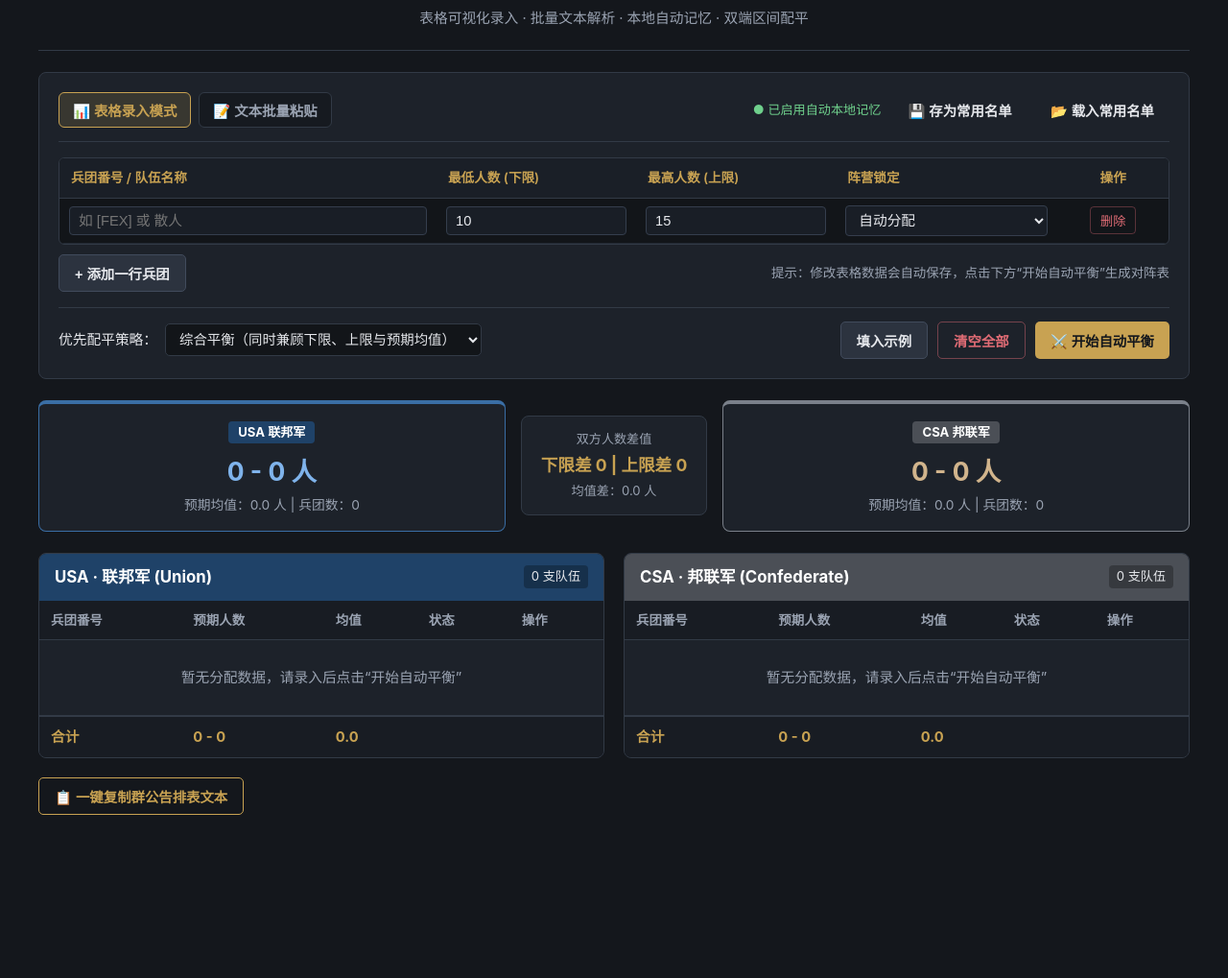
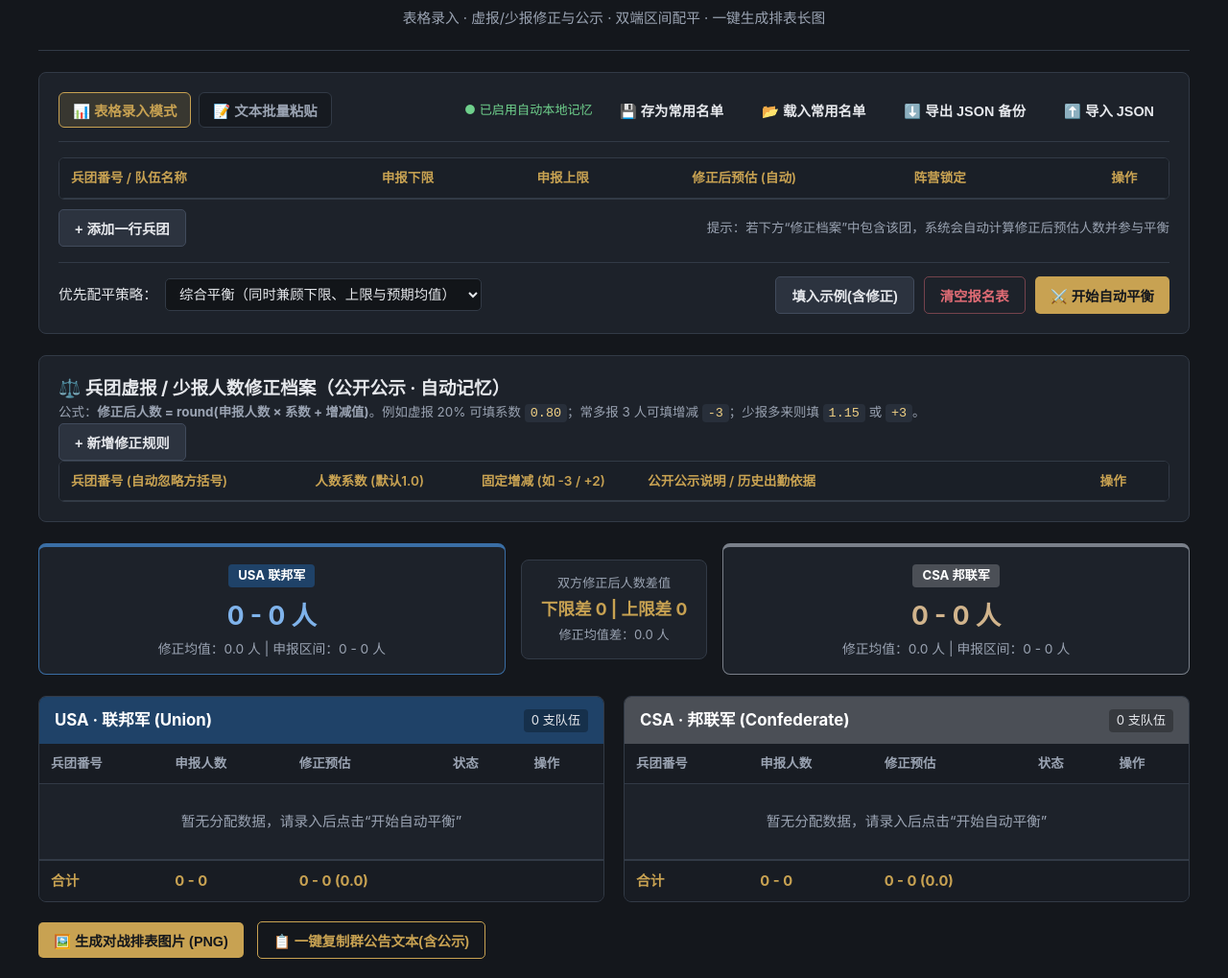
Before and after one commit to DDGRANT/wor-team-balancer, a plain HTML site: page index.html in a window 1280 px wide. Shown: the part 77-1096 px from the top of the page at 96% size. Before the commit the page ends 946 px from the top, so only its background shows below. Drawn offline with Linux system fonts and the light colour scheme.

Commit message:
Update index.html

```diff
--- a/index.html
+++ b/index.html
@@ -10,11 +10,11 @@
   <div class="container">
     <header class="header">
       <h1>WAR OF RIGHTS · 联队人数平衡器</h1>
-      <p class="subtitle">表格可视化录入 · 批量文本解析 · 本地自动记忆 · 双端区间配平</p>
+      <p class="subtitle">表格录入 · 虚报/少报修正与公示 · 双端区间配平 · 一键生成排表长图</p>
     </header>
 
+    <!-- 1. 主控制与兵团录入面板 -->
     <section class="control-panel">
-      <!-- 顶部模式切换与记忆管理栏 -->
       <div class="panel-top-bar">
         <div class="tab-group">
           <button id="tabTableBtn" class="tab-btn active" type="button">📊 表格录入模式</button>
@@ -23,8 +23,11 @@
 
         <div class="memory-bar">
           <span id="saveIndicator" class="save-indicator">● 已启用自动本地记忆</span>
-          <button id="savePresetBtn" class="btn btn-outline-sm" type="button" title="将当前表格存为常用常驻名单">💾 存为常用名单</button>
-          <button id="loadPresetBtn" class="btn btn-outline-sm" type="button" title="载入上次保存的常用名单">📂 载入常用名单</button>
+          <button id="savePresetBtn" class="btn btn-outline-sm" type="button">💾 存为常用名单</button>
+          <button id="loadPresetBtn" class="btn btn-outline-sm" type="button">📂 载入常用名单</button>
+          <button id="exportJsonBtn" class="btn btn-outline-sm" type="button">⬇️ 导出 JSON 备份</button>
+          <button id="importJsonBtn" class="btn btn-outline-sm" type="button">⬆️ 导入 JSON</button>
+          <input type="file" id="importJsonInput" accept=".json" class="hidden" />
         </div>
       </div>
 
@@ -34,22 +37,21 @@
           <table class="entry-table">
             <thead>
               <tr>
-                <th style="width: 34%;">兵团番号 / 队伍名称</th>
-                <th style="width: 18%;">最低人数 (下限)</th>
-                <th style="width: 18%;">最高人数 (上限)</th>
-                <th style="width: 20%;">阵营锁定</th>
-                <th style="width: 10%; text-align: center;">操作</th>
+                <th style="width: 28%;">兵团番号 / 队伍名称</th>
+                <th style="width: 14%;">申报下限</th>
+                <th style="width: 14%;">申报上限</th>
+                <th style="width: 20%;">修正后预估 (自动)</th>
+                <th style="width: 16%;">阵营锁定</th>
+                <th style="width: 8%; text-align: center;">操作</th>
               </tr>
             </thead>
-            <tbody id="entryTbody">
-              <!-- JS 动态渲染行 -->
-            </tbody>
+            <tbody id="entryTbody"></tbody>
           </table>
         </div>
 
         <div class="table-actions-row">
           <button id="addRowBtn" class="btn btn-secondary" type="button">+ 添加一行兵团</button>
-          <span class="hint">提示：修改表格数据会自动保存，点击下方“开始自动平衡”生成对阵表</span>
+          <span class="hint">提示：若下方“修正档案”中包含该团，系统会自动计算修正后预估人数并参与平衡</span>
         </div>
       </div>
 
@@ -72,7 +74,7 @@
         </div>
       </div>
 
-      <!-- 底部执行工具栏 -->
+      <!-- 执行工具栏 -->
       <div class="toolbar">
         <div class="mode-select">
           <label for="balanceMode">优先配平策略：</label>
@@ -84,8 +86,8 @@
         </div>
 
         <div class="btn-group">
-          <button id="sampleBtn" class="btn btn-secondary" type="button">填入示例</button>
-          <button id="clearBtn" class="btn btn-danger-outline" type="button">清空全部</button>
+          <button id="sampleBtn" class="btn btn-secondary" type="button">填入示例(含修正)</button>
+          <button id="clearBtn" class="btn btn-danger-outline" type="button">清空报名表</button>
           <button id="balanceBtn" class="btn btn-primary" type="button">⚔️ 开始自动平衡</button>
         </div>
       </div>
@@ -93,28 +95,54 @@
       <div id="parseWarning" class="warning-box hidden"></div>
     </section>
 
-    <!-- 双方总览对比栏 -->
+    <!-- 2. 虚报 / 少报人数修正档案与公示面板 -->
+    <section class="control-panel audit-panel">
+      <div class="audit-header">
+        <div>
+          <h3>⚖️ 兵团虚报 / 少报人数修正档案（公开公示 · 自动记忆）</h3>
+          <p class="hint">公式：<strong>修正后人数 = round(申报人数 × 系数 + 增减值)</strong>。例如虚报 20% 可填系数 <code>0.80</code>；常多报 3 人可填增减 <code>-3</code>；少报多来则填 <code>1.15</code> 或 <code>+3</code>。</p>
+        </div>
+        <button id="addAuditBtn" class="btn btn-secondary" type="button">+ 新增修正规则</button>
+      </div>
+
+      <div class="input-table-wrapper audit-table-wrapper">
+        <table class="entry-table">
+          <thead>
+            <tr>
+              <th style="width: 22%;">兵团番号 (自动忽略方括号)</th>
+              <th style="width: 15%;">人数系数 (默认1.0)</th>
+              <th style="width: 15%;">固定增减 (如 -3 / +2)</th>
+              <th style="width: 38%;">公开公示说明 / 历史出勤依据</th>
+              <th style="width: 10%; text-align: center;">操作</th>
+            </tr>
+          </thead>
+          <tbody id="auditTbody"></tbody>
+        </table>
+      </div>
+    </section>
+
+    <!-- 3. 双方总览对比栏 -->
     <section class="summary-bar" id="summaryBar">
       <div class="summary-card usa-card">
         <span class="faction-badge usa-badge">USA 联邦军</span>
         <div class="stat-main" id="usaRange">0 - 0 人</div>
-        <div class="stat-sub" id="usaAvg">预期均值：0.0 人 | 兵团数：0</div>
+        <div class="stat-sub" id="usaAvg">修正均值：0.0 人 | 申报区间：0 - 0 人</div>
       </div>
 
       <div class="summary-diff">
-        <div class="diff-title">双方人数差值</div>
+        <div class="diff-title">双方修正后人数差值</div>
         <div class="diff-value" id="diffSummary">下限差 0 | 上限差 0</div>
-        <div class="diff-sub" id="avgDiffSummary">均值差：0.0 人</div>
+        <div class="diff-sub" id="avgDiffSummary">修正均值差：0.0 人</div>
       </div>
 
       <div class="summary-card csa-card">
         <span class="faction-badge csa-badge">CSA 邦联军</span>
         <div class="stat-main" id="csaRange">0 - 0 人</div>
-        <div class="stat-sub" id="csaAvg">预期均值：0.0 人 | 兵团数：0</div>
+        <div class="stat-sub" id="csaAvg">修正均值：0.0 人 | 申报区间：0 - 0 人</div>
       </div>
     </section>
 
-    <!-- 左右分栏输出表格 -->
+    <!-- 4. 左右分栏输出表格 -->
     <section class="tables-grid">
       <!-- USA 表格 -->
       <div class="team-panel usa-panel">
@@ -127,8 +155,8 @@
             <thead>
               <tr>
                 <th>兵团番号</th>
-                <th>预期人数</th>
-                <th>均值</th>
+                <th>申报人数</th>
+                <th>修正预估</th>
                 <th>状态</th>
                 <th>操作</th>
               </tr>
@@ -139,8 +167,8 @@
             <tfoot>
               <tr>
                 <td><strong>合计</strong></td>
-                <td id="usaFootRange"><strong>0 - 0</strong></td>
-                <td id="usaFootAvg"><strong>0.0</strong></td>
+                <td id="usaFootRaw"><strong>0 - 0</strong></td>
+                <td id="usaFootAdj"><strong>0 - 0 (0.0)</strong></td>
                 <td colspan="2"></td>
               </tr>
             </tfoot>
@@ -159,8 +187,8 @@
             <thead>
               <tr>
                 <th>兵团番号</th>
-                <th>预期人数</th>
-                <th>均值</th>
+                <th>申报人数</th>
+                <th>修正预估</th>
                 <th>状态</th>
                 <th>操作</th>
               </tr>
@@ -171,8 +199,8 @@
             <tfoot>
               <tr>
                 <td><strong>合计</strong></td>
-                <td id="csaFootRange"><strong>0 - 0</strong></td>
-                <td id="csaFootAvg"><strong>0.0</strong></td>
+                <td id="csaFootRaw"><strong>0 - 0</strong></td>
+                <td id="csaFootAdj"><strong>0 - 0 (0.0)</strong></td>
                 <td colspan="2"></td>
               </tr>
             </tfoot>
@@ -181,13 +209,26 @@
       </div>
     </section>
 
-    <!-- 导出区域 -->
+    <!-- 5. 公开公示栏（实时展示本次参战中触发了修正的兵团） -->
+    <section id="publicNoticeBox" class="public-notice hidden">
+      <div class="notice-title">📢 本次联队人数修正公开公示</div>
+      <ul id="publicNoticeList" class="notice-list"></ul>
+    </section>
+
+    <!-- 6. 导出区域 -->
     <section class="export-section">
-      <button id="copyTextBtn" class="btn btn-gold" type="button">📋 一键复制群公告排表文本</button>
+      <button id="generateImgBtn" class="btn btn-primary" type="button">🖼️ 生成对战排表图片 (PNG)</button>
+      <button id="copyTextBtn" class="btn btn-gold" type="button">📋 一键复制群公告文本(含公示)</button>
       <span id="copyStatus" class="copy-status"></span>
     </section>
-  </div>
 
-  <script src="script.js"></script>
-</body>
-</html>
+    <!-- 图片预览弹窗 -->
+    <div id="imageModal" class="modal hidden">
+      <div class="modal-content">
+        <div class="modal-header">
+          <h3>对战排表长图预览（可直接右键复制或点击下载发群）</h3>
+          <button id="closeModalBtn" class="btn btn-secondary" type="button">关闭 ✕</button>
+        </div>
+        <div class="modal-body">
+          <img id="previewImg" alt="排表预览图" />
+        </div>
```
